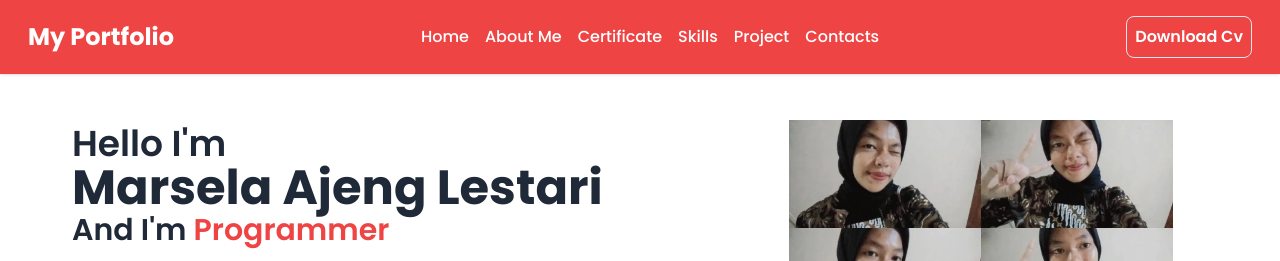
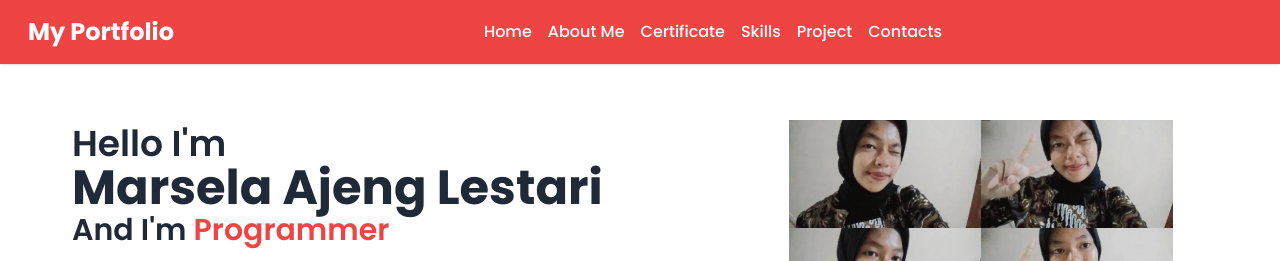
Before and after one commit to Marselalestari/Portfoliosela, a plain HTML site: page index.html in a window 1280 px wide. Shown: the top 261 px of the page. Drawn offline with nearby package versions, Linux system fonts and the light colour scheme; a script that the page names is missing.

Commit message:
Update index.html

```diff
--- a/index.html
+++ b/index.html
@@ -53,9 +53,6 @@
           <li><a href="#contacts" class="nav-link">Contacts</a></li>
         </ul>
         <div class="hidden lg:block">
-          <a href="https://drive.google.com/file/d/1F6bz9EpnCRd-eaj-UYLVsaasBROZmuFk/view?usp=sharing">
-            <button class="border p-2 rounded-lg bg-red-500 text-white font-semibold transform hover:scale-105 transition duration-300 ease-in-out">Download Cv</button>
-          </a>
         </div>
       </div>
       <ul id="mobile-menu" class="hidden-mobile bg-blue-500 text-white space-y-2 p-4 lg:hidden font-medium">
```
